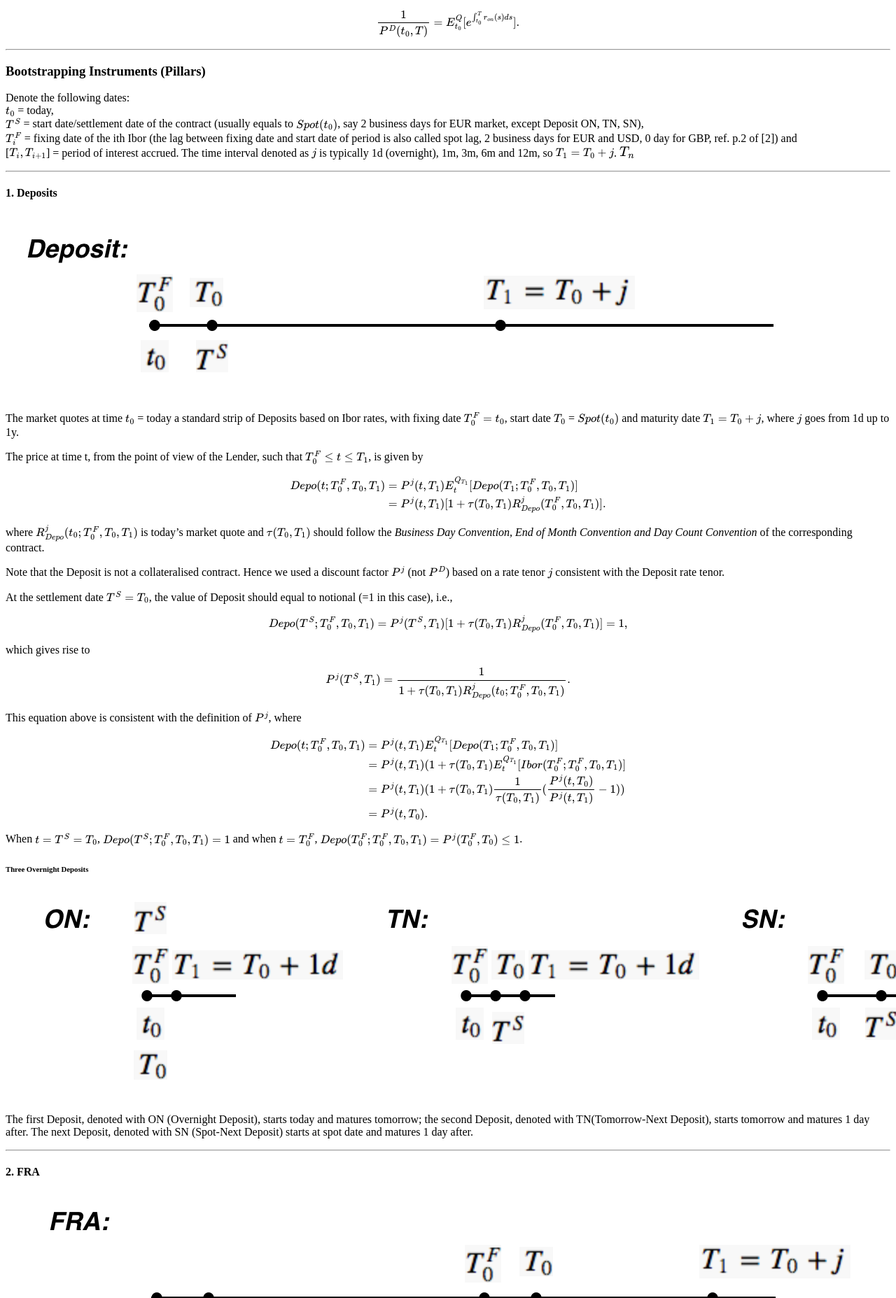
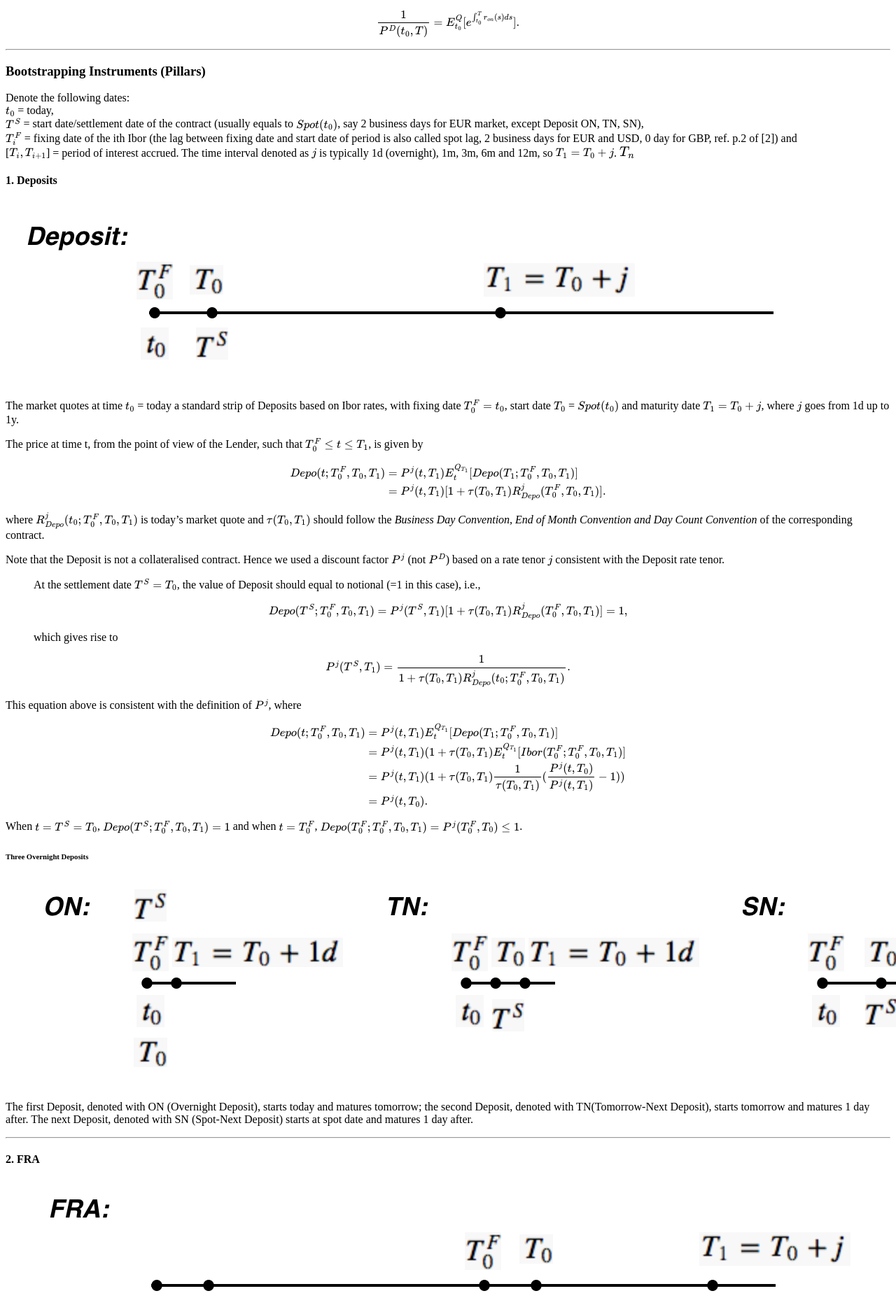
Before and after one commit to scuiaa555/scuiaa555.github.io, a Jekyll site: the page built from _posts/2017-04-15-Multi-Curve-Bootstrapping.md, in a window 1280 px wide. Shown: the part 758-2613 px from the top of the page at 70% size. Built offline with Jekyll 4.4.1, drawn with Linux system fonts in a browser that asks for light colours; formulas are drawn with MathJax 3; comment, search, counter and statistics services are not loaded.

Commit message:
Modified on Sun Apr 16 19:49:14 HKT 2017

```diff
--- a/_posts/2017-04-15-Multi-Curve-Bootstrapping.md
+++ b/_posts/2017-04-15-Multi-Curve-Bootstrapping.md
@@ -45,7 +45,7 @@
 $T_i^F$ = fixing date of the ith Ibor (the lag between fixing date and start date of period is also called spot lag, 2 business days for EUR and USD, 0 day for GBP, ref. p.2 of [2]) and <br>
 [$T_i,T_{i+1}$] = period of interest accrued. The time interval denoted as $j$ is typically 1d (overnight), 1m, 3m, 6m and 12m, so $T_1=T_0+j$. $\large{T_{n}}$
 
----
+
 #### 1. Deposits
 
 ![png](https://scuiaa555.github.io/assets/images/2017-04-15-deposit.png)
@@ -66,13 +66,13 @@
 
 Note that the Deposit is not a collateralised contract. Hence we used a discount factor $P^j$ (not $P^D$) based on a rate tenor $j$ consistent with the Deposit rate tenor.
 
-At the settlement date $T^S=T_0$, the value of Deposit should equal to notional (=1 in this case), i.e.,
-
-$$Depo(T^S;T_0^F, T_0,T_1)=P^j(T^S,T_1)[1+\tau(T_0,T_1)R^j_{Depo}(T_0^F, T_0,T_1)]=1,$$
-
-which gives rise to
-
-$$P^j(T^S,T_1)=\frac{1}{1+\tau(T_0,T_1)R^j_{Depo}(t_0;T_0^F, T_0,T_1)}.$$
+> At the settlement date $T^S=T_0$, the value of Deposit should equal to notional (=1 in this case), i.e.,
+>
+> $$Depo(T^S;T_0^F, T_0,T_1)=P^j(T^S,T_1)[1+\tau(T_0,T_1)R^j_{Depo}(T_0^F, T_0,T_1)]=1,$$
+>
+> which gives rise to
+>
+> $$P^j(T^S,T_1)=\frac{1}{1+\tau(T_0,T_1)R^j_{Depo}(t_0;T_0^F, T_0,T_1)}.$$
 
 This equation above is consistent with the definition of $P^j$, where
 
@@ -127,9 +127,12 @@
 
 $$R_{FRA,Mkt}^j(t_0;T_0^F,T_0,T_1)=\frac{1}{\tau(T_0,T_1)}\{[1+E_t^{Q_{T_1}}[Ibor(T_0^F;T_0^F,T_0,T_1)]\tau(T_0,T_1)]e^{C_{FRA}^j(t;T_0)}-1\}.$$
 
-In ***Mercurio, Fabio. "LIBOR market models with stochastic basis." (2010),*** it is proved that, for typical post credit market situations, the actual size of the convexity adjustment results to be below 1 bp, even for long maturities. Hence, in practical situation, we can discard the convexity adjustment and use the classical pricing expressions
-
-$$R_{FRA,Mkt}^j(t_0;T_0^F,T_0,T_1)=\frac{1}{\tau(T_0,T_1)}(\frac{P^j(T^S,T_0)}{P^j(T^S,T_1)}-1).$$
+> In ***Mercurio, Fabio. "LIBOR market models with stochastic basis." (2010),*** it is proved that, for
+> typical post credit market situations, the actual size of the convexity adjustment results to be below 1
+>  bp, even for long maturities. Hence, in practical situation, we can discard the convexity adjustment and
+>  use the classical pricing expressions
+>
+> $$R_{FRA,Mkt}^j(t_0;T_0^F,T_0,T_1)=\frac{1}{\tau(T_0,T_1)}(\frac{P^j(T^S,T_0)}{P^j(T^S,T_1)}-1).$$
 
 ---
 #### 3. Futures
```
Also changed, not shown: _posts/2017-02-16-HJM-models.md (+11 -4 lines).
